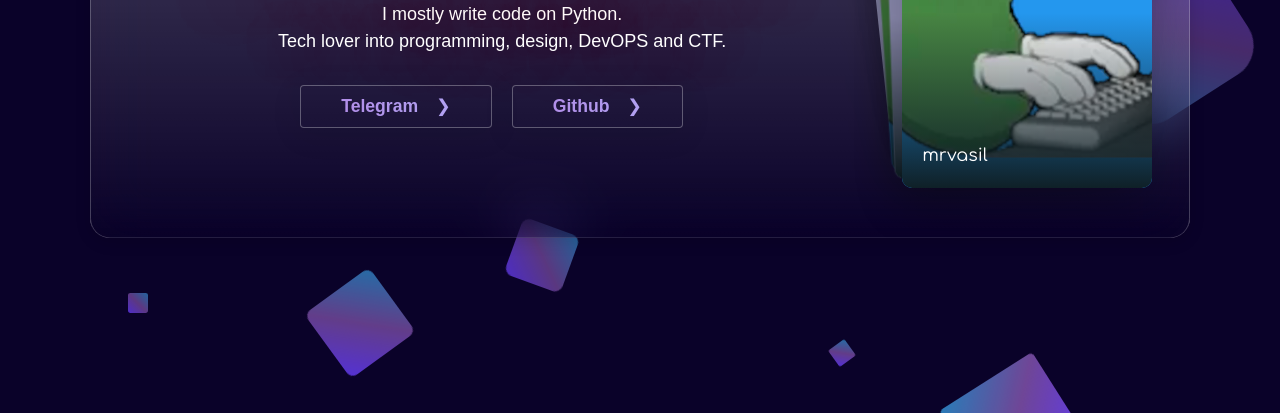
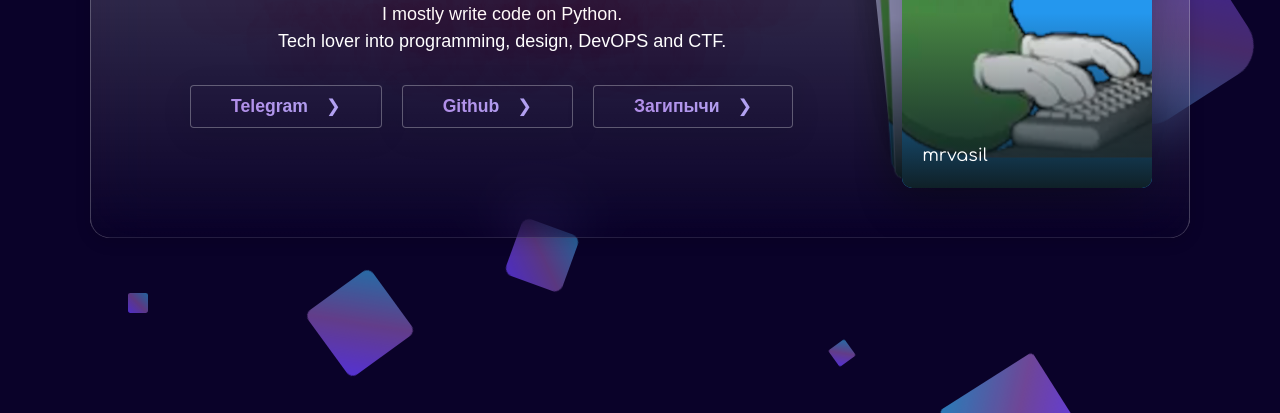
Before and after one commit to mrvasil/mrvasil.github.io, a plain HTML site: page index.html in a window 1280 px wide. Shown: the part 387-800 px from the top of the page. Drawn offline with nearby package versions, Linux system fonts and the light colour scheme; a web font is replaced by a local one.

Commit message:
zagip link

```diff
--- a/index.html
+++ b/index.html
@@ -25,6 +25,7 @@
           <div class="buttons-container">
             <a href="https://mrvasil.t.me" target="_blank" class="btn rotating-gradient">Telegram <span style="margin-left: 13px;">❯</span></a>
             <a href="https://github.com/mrvasil" target="_blank" class="btn rotating-gradient">Github <span style="margin-left: 13px;">❯</span></a>
+            <a href="https://zagip.ru" target="_blank" class="btn rotating-gradient">Загипычи <span style="margin-left: 13px;">❯</span></a>
           </div>
         </div>
         <div class="swiper">
```
